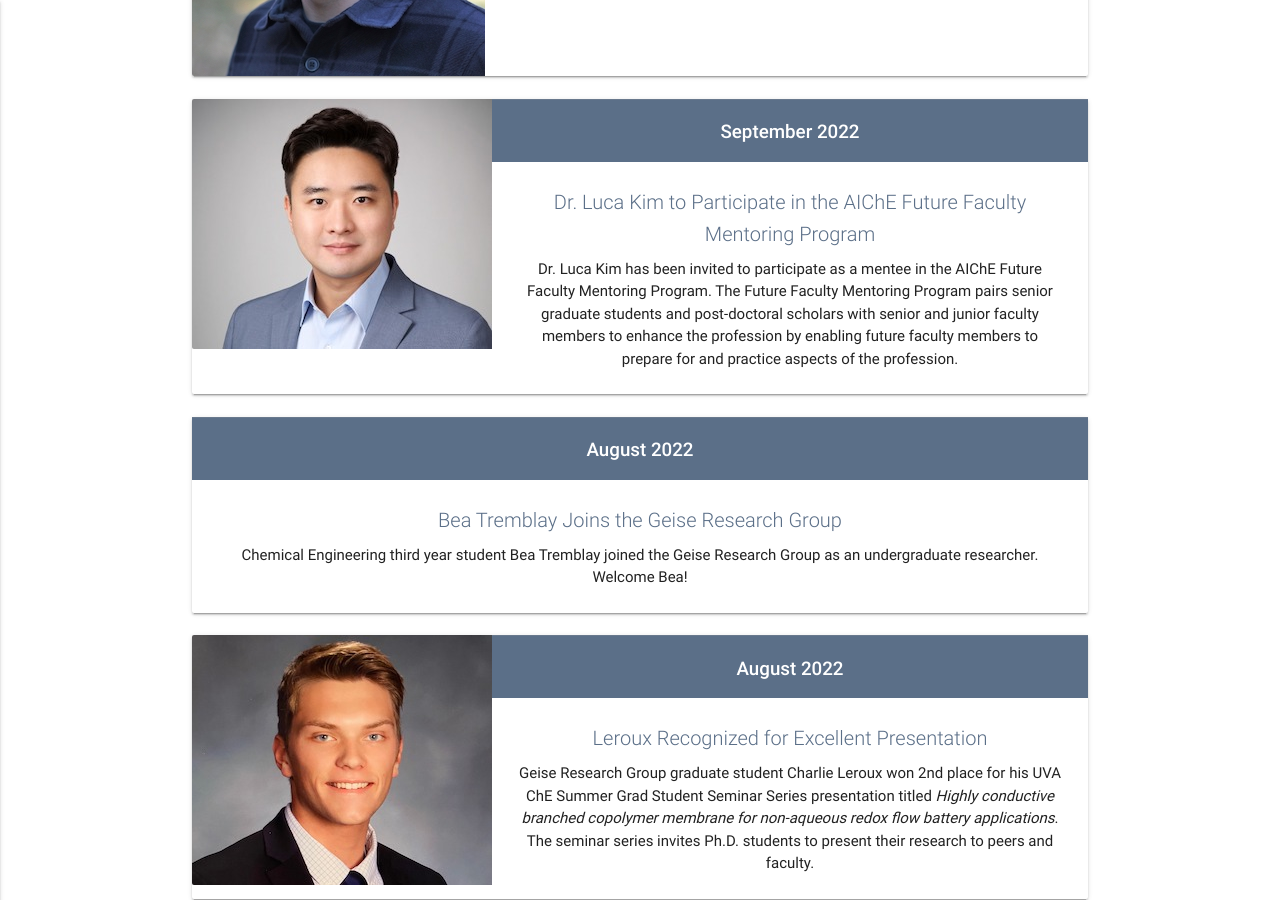
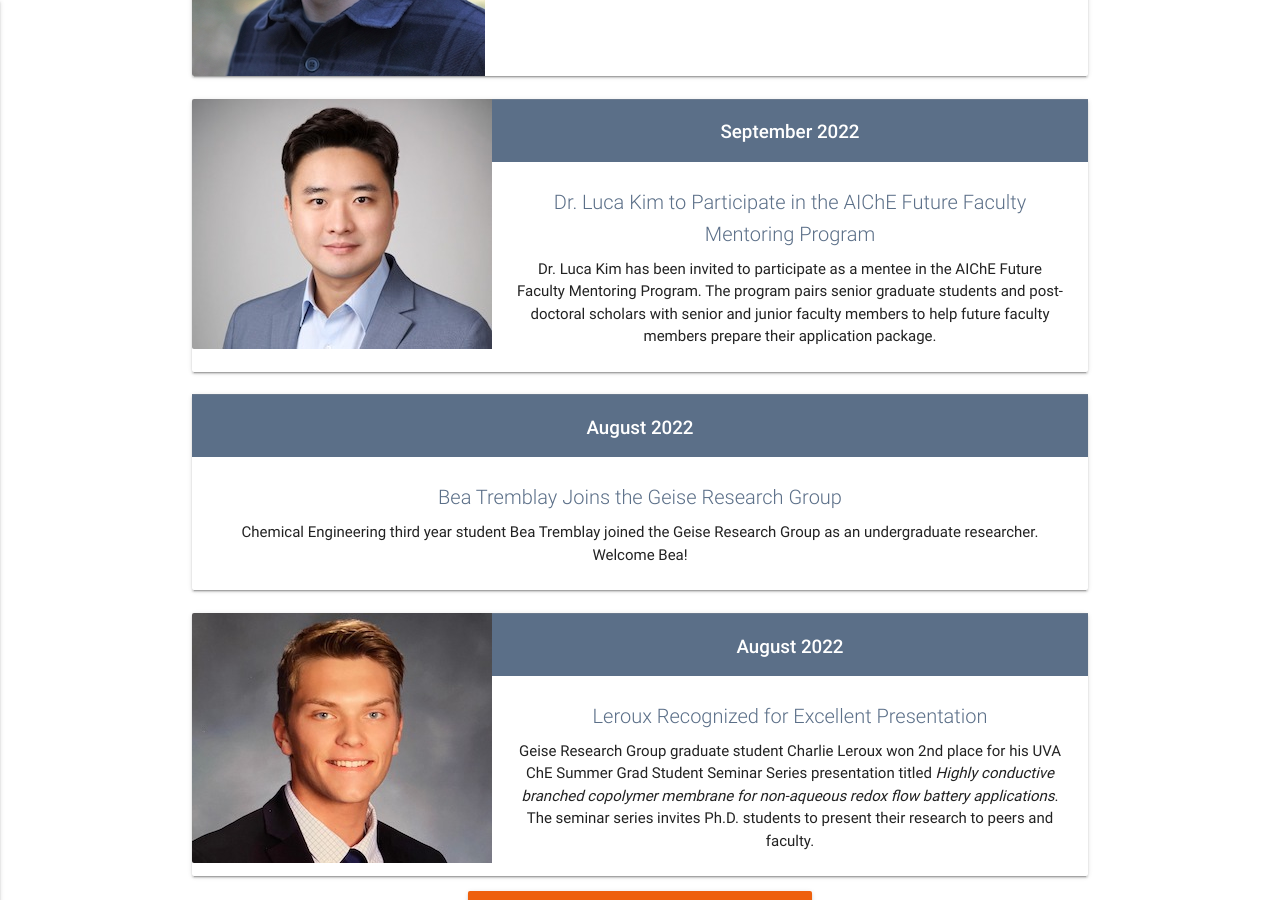
Before and after one commit to geisegroup/geisegroup.github.io, a Jekyll site: the page built from index.md, in a window 1280 px wide and 900 px high, scrolled down 2720 px. Built offline with Jekyll 4.4.1, drawn with Linux system fonts in a browser that asks for light colours; nearby versions of some CDN libraries.

Commit message:
Update 22_kim_AiChE.html

```diff
--- a/_newsItems/22_kim_AiChE.html
+++ b/_newsItems/22_kim_AiChE.html
@@ -2,6 +2,6 @@
 date: 2022-9-27
 year: 2022
 title: Dr. Luca Kim to Participate in the AIChE Future Faculty Mentoring Program
-text: Dr. Luca Kim has been invited to participate as a mentee in the AIChE Future Faculty Mentoring Program. The Future Faculty Mentoring Program pairs senior graduate students and post-doctoral scholars with senior and junior faculty members to enhance the profession by enabling future faculty members to prepare for and practice aspects of the profession.
+text: Dr. Luca Kim has been invited to participate as a mentee in the AIChE Future Faculty Mentoring Program. The program pairs senior graduate students and post-doctoral scholars with senior and junior faculty members to help future faculty members prepare their application package.
 image: kim.jpg
 ---
```
